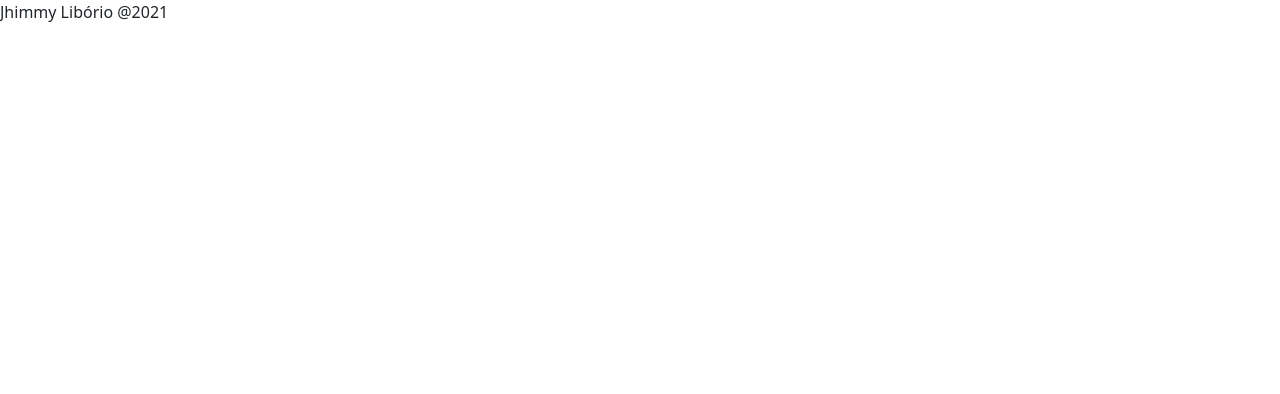
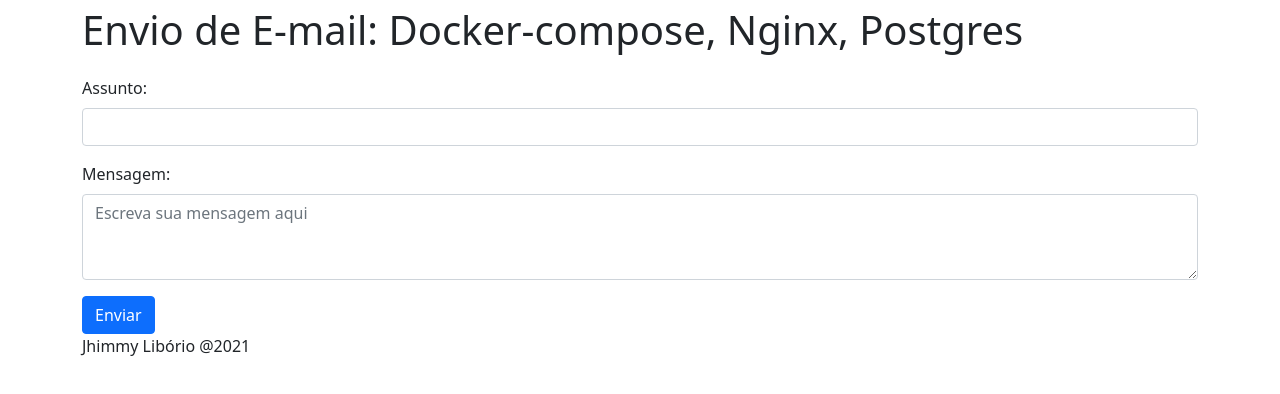
Before and after one commit to JhimmyLiborio/docker, a plain HTML site: page e-mail-worker-compose/web/index.html in a window 1280 px wide. Drawn offline with nearby package versions, Linux system fonts and the light colour scheme.

Commit message:
página com form simples

```diff
--- a/e-mail-worker-compose/web/index.html
+++ b/e-mail-worker-compose/web/index.html
@@ -14,17 +14,48 @@
 <body>
 
     <header>
-        <nav></nav>
+        <div class="container">
+            <p class="fs-1">Envio de E-mail: Docker-compose, Nginx, Postgres</p>
+        </div>
     </header>
 
     <main>
         <section>
-
+            <form action="?">
+                <div class="container">
+                    <!--Form envio de e-mail -->
+                    <div class="mb-3">
+                        <label for="assunto" class="form-label">Assunto:</label>
+                        <input type="email" class="form-control" id="assunto" required minlength="5" maxlength="50">
+                        <div class="valid-feedback">
+                            ✔
+                        </div>
+                        <div class="invalid-feedback">
+                            Por favor, digite o assunto.
+                          </div>
+                    </div>
+                    <div class="mb-3">
+                        <label for="mensagem" class="form-label">Mensagem:</label>
+                        <textarea class="form-control" id="mensagem" rows="3" placeholder="Escreva sua mensagem aqui"
+                            required minlength="10" maxlength="500"></textarea>
+                        <div class="valid-feedback">
+                            ✔
+                        </div>
+                        <div class="invalid-feedback">
+                           Por favor, digite sua mensagem.
+                          </div>
+                    </div>
+                    <button type="submit" class="btn btn-primary">Enviar</button>
+                </div>
+            </form>
         </section>
     </main>
 
     <footer>
-        <p>Jhimmy Libório @2021</p>
+        <div class="container">
+            <p>Jhimmy Libório @2021</p>
+        </div>
+
     </footer>
     <!--Bootstrap JavaScript -->
     <script src="https://cdn.jsdelivr.net/npm/bootstrap@5.1.3/dist/js/bootstrap.bundle.min.js"
```
